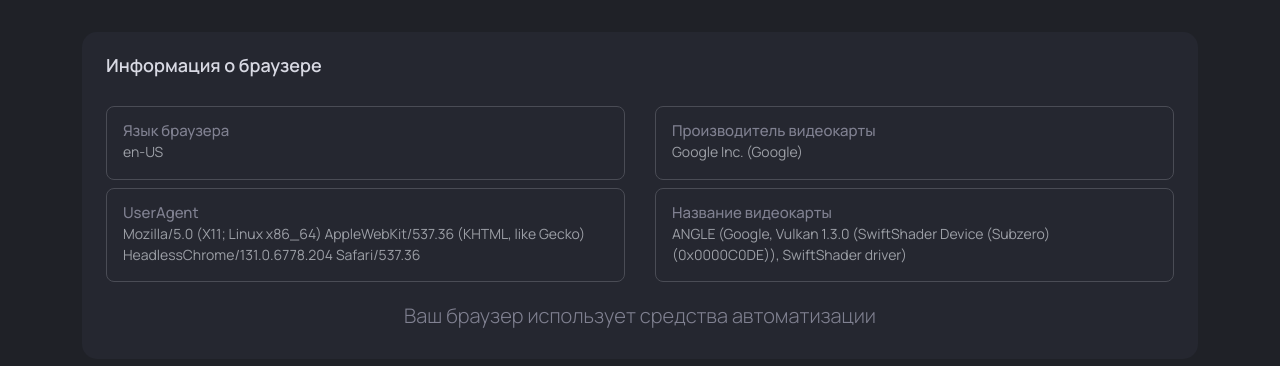
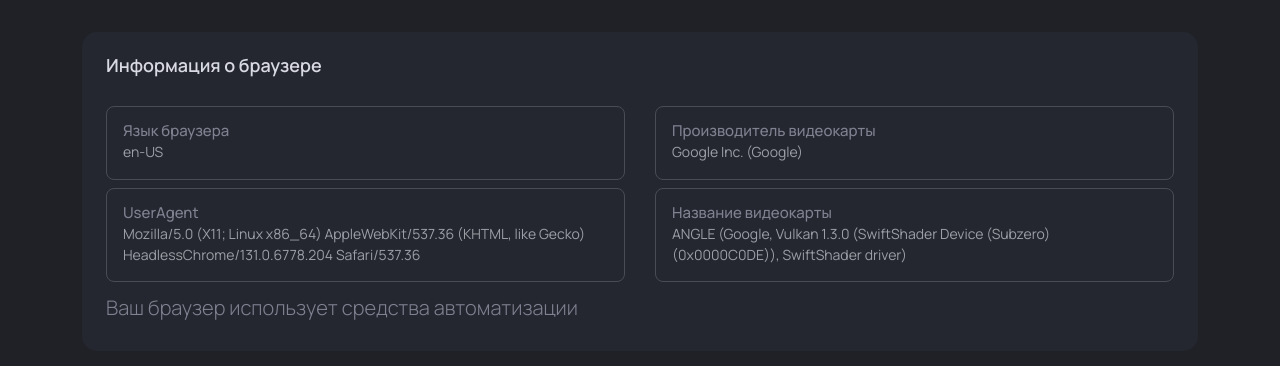
Before and after one commit to temayakovlev/is-real-user, a plain HTML site: page index.html in a window 1280 px wide. Drawn offline with Linux system fonts and the light colour scheme.

Commit message:
Улучшен вывод статуса проверки:  - добавлена анимация  - p вместо div  - корректное отображение на мобильном устройстве

```diff
--- a/css/style.css
+++ b/css/style.css
@@ -487,6 +487,10 @@ button:not(:disabled),
 
 /* rtl:end:remove */
 
+.text-center {
+  text-align: center !important;
+}
+
 .text-muted {
   --bs-text-opacity: 1;
   color: #9c9fa6 !important;
--- a/index.html
+++ b/index.html
@@ -69,11 +69,7 @@
                                                 </div>
                                             </div>
                                         </div>
-                                        <div class="d-flex flex-wrap mt-2 justify-content-center" style="white-space: pre-wrap;">
-                                            <p class="lead">Ваш браузер </p>
-                                            <p class="lead" id="result">...</p>
-                                            <p class="lead"> средства автоматизации</p>
-                                        </div>
+                                        <p class="lead" id="result"><img src="img/loader.gif"></p>
                                     </div>
                                 </div>
                             </div>
@@ -82,7 +78,7 @@
                 </div>
             </div>
         </div>
-        <script type="text/javascript" src="js/24abb1831e4d86e16436a.js"></script>
+        <script src="js/24abb1831e4d86e16436a.js"></script>
 </body>
 
 </html>
--- a/js/24abb1831e4d86e16436a.js
+++ b/js/24abb1831e4d86e16436a.js
@@ -122,5 +122,5 @@
     html('#lang', (lang ? lang : 'невозможно определить'));
     html('#webgl-vendor', (webgl['vendor'] ? webgl['vendor'] : 'невозможно определить'));
     html('#webgl-renderer', (webgl['renderer'] ? webgl['renderer'] : 'невозможно определить'));
-    html('#result', (!(lang) || scrn || !(webgl) || webdrivr || !(drmSystem) ? 'использует' : 'не использует'));
+    html('#result', 'Ваш браузер ' + (!(lang) || scrn || !(webgl) || webdrivr || !(drmSystem) ? 'использует' : 'не использует') + ' средства автоматизации');
 })();
```
Also changed, not shown: img/loader.gif (added).
